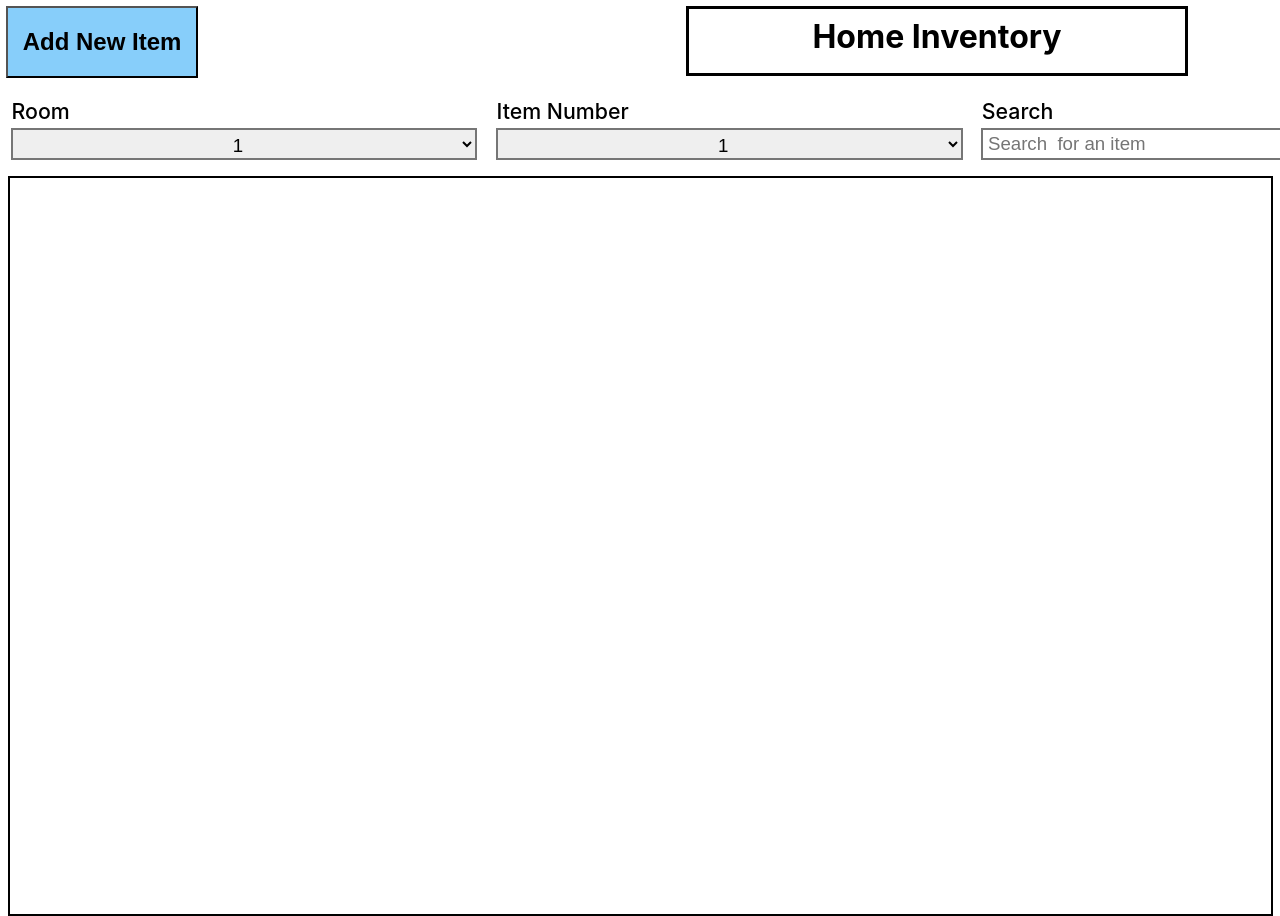
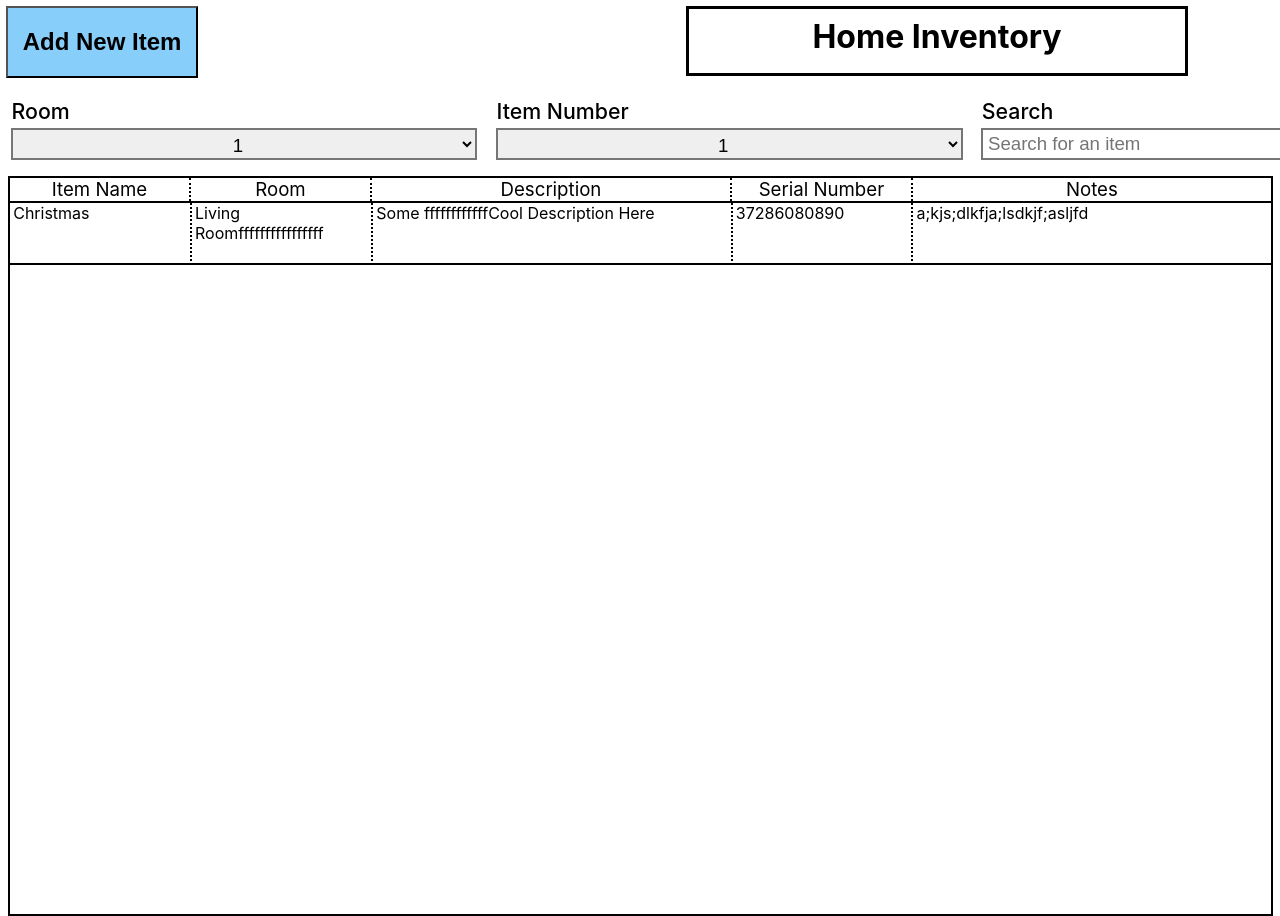
Before and after one commit to BShoop33/homeinventory, a React (Create React App) app: page / in a window 1280 px wide. Shown: the top 916 px of the page. Built offline with nearby package versions, Linux system fonts and the light colour scheme.

Commit message:
created item card

```diff
--- /dev/null
+++ b/src/AddItem.css
@@ -0,0 +1,130 @@
+.AddItemButtonsContainer {
+    margin-top: 1em;
+}
+
+.CancelAddItem {
+    background-color:lightcoral;
+    border-radius: 1.5em;
+    font-size: 18pt;
+    font-weight: 600;
+    height: 3em;
+    margin-left: .25em;
+    margin-right: 23em;
+    margin-top: .25em;
+    outline: none;
+    width: 8em;
+}
+
+.DescriptionContainer  {
+    margin-left: 11em;
+    margin-top: -1.8em;
+}
+
+.DescriptionInput {
+    font-size: 16pt;
+    font-weight: 500;
+    height: 10em;
+    margin-left: 1.75em;
+    margin-top: .1em;
+    width: 21.5em;
+}
+
+.DescriptionTitle {
+    font-size: 16pt;
+    font-weight: 500;
+    margin-top: 1em;
+}
+
+.HomeInventoryTitle-AddItem {
+    border-style: solid;
+    height: 1.5em;
+    margin-left: -1.45em;
+    margin-top: .2em;
+    padding: .25em;
+    text-align: center;
+    width: 15em;
+}
+
+.InputsContainer {
+    display: flex;
+    flex-direction: column;
+    margin-left: 1em;
+}
+
+.ItemNameInput {
+    font-size: 14pt;
+    font-weight: 500;
+    height: auto;
+    margin-left: 5em;
+    margin-top: 1.2em;
+    width: 24.5em;
+}
+
+.ItemNameTitle {
+    font-size: 16pt;
+    font-weight: 500;
+}
+
+.ItemNotesContainer  {
+    margin-left: 11em;
+    margin-top: 1em;
+}
+
+.ItemNotesInput {
+    font-size: 16pt;
+    font-weight: 500;
+    height: 10em;
+    margin-left: 1.7em;
+    margin-top: -2em;
+    width: 21.5em;
+}
+
+.ItemNotesTitle {
+    font-size: 16pt;
+    font-weight: 500;
+    margin-top: 1em;
+}
+
+.ItemSerialInput {
+    font-size: 14pt;
+    font-weight: 500;
+    height: auto;
+    margin-left: .6em;
+    margin-top: 1em;
+    width: 24.5em;
+}
+
+.ItemSerialTitle {
+    font-size: 16pt;
+    font-weight: 500;
+}
+
+.PageHeaderContainer-AddItem {
+    display: flex;
+    justify-content: center;
+}
+
+.RoomInput {
+    font-size: 14pt;
+    font-weight: 500;
+    margin-left: 8.3em;
+    width: 25em;
+}
+
+.RoomInputTitle {
+    font-size: 16pt;
+    font-weight: 500;
+}
+
+.SaveAddItem {
+    background-color:springgreen;
+    border-radius: 1.5em;
+    font-size: 18pt;
+    font-weight: 600;
+    height: 3em;
+    margin-left: 5em;
+    margin-right: 1em;
+    margin-top: .25em;
+    outline: none;
+    width: 8em;
+}
--- a/src/App.css
+++ b/src/App.css
@@ -40,6 +40,67 @@
   height: 46em;
   margin-left: .25em;
   width: 99.25%;
+}
+
+.InventoryDescriptionHeader {
+  font-size: 14pt;
+  border-bottom: none;
+  border-left: none;
+  border-right: .15em;
+  border-right-style: dotted;
+  border-top: none;
+  text-align: center;
+  width: 30em;
+}
+
+.InventoryHeader {
+  border-bottom: .15em;
+  border-left: 0em;
+  border-right: 0em;
+  border-style: solid;
+  border-top: 0em;
+  display: flex;
+  flex-direction: row;
+}
+
+.InventoryNameHeader {
+  align-content: center;
+  border-bottom: none;
+  border-left: none;
+  border-right: .15em;
+  border-right-style: dotted;
+  border-top: none;
+  font-size: 14pt;
+  text-align: center;
+  width: 15em;
+}
+
+.InventoryNotesHeader {
+  font-size: 14pt;
+  text-align: center;
+  width: 30em;
+}
+
+.InventoryRoomHeader {
+  border-bottom: none;
+  border-left: none;
+  border-right: .15em;
+  border-right-style: dotted;
+  border-top: none;
+  font-size: 14pt;
+  text-align: center;
+  width: 15em;
+}
+
+.InventorySerialHeader {
+  border-bottom: none;
+  border-left: none;
+  border-right: .15em;
+  border-right-style: dotted;
+  border-top: none;
+  font-size: 14pt;
+  text-align: center;
+  width: 15em;
 }
 
 .ItemInventoryContainer {
@@ -124,3 +185,79 @@
   font-weight: 500;
   margin-left: .9em;
 }
+
+
+
+
+
+
+
+
+.ItemCardContainer {
+  display: flex;
+  flex-direction: row;
+}
+
+.ItemCardName {
+  border-bottom: .15em;
+  border-bottom-style: solid;
+  border-left: none;
+  border-right: .15em;
+  border-right-style: dotted;
+  border-top: none;
+  height: 3.75em;
+  overflow: auto;
+  padding-left: .2em;
+  width: 16.65em;
+}
+
+.ItemCardRoom {
+  border-bottom: .15em;
+  border-bottom-style: solid;
+  border-left: none;
+  border-right: .15em;
+  border-right-style: dotted;
+  border-top: none;
+  height: 3.75em;
+  overflow: auto;
+  padding-left: .2em;
+  width: 16.6em;
+}
+
+.ItemCardDescription {
+  border-bottom: .15em;
+  border-bottom-style: solid;
+  border-left: none;
+  border-right: .15em;
+  border-right-style: dotted;
+  border-top: none;
+  height: 3.75em;
+  overflow: auto;
+  padding-left: .2em;
+  width: 33.4em;
+}
+
+.ItemCardSerial {
+  border-bottom: .15em;
+  border-bottom-style: solid;
+  border-left: none;
+  border-right: .15em;
+  border-right-style: dotted;
+  border-top: none;
+  height: 3.75em;
+  overflow: auto;
+  padding-left: .2em;
+  width: 16.55em;
+}
+
+.ItemCardNotes {
+  border-bottom: .15em;
+  border-bottom-style: solid;
+  border-left: none;
+
+  border-top: none;
+  height: 3.75em;
+  overflow: auto;
+  padding-left: .2em;
+  width: 33.4em;
+}
--- a/src/App.js
+++ b/src/App.js
@@ -1,6 +1,6 @@
-import logo from './logo.svg';
 import './App.css';
 import { useHistory } from "react-router-dom"
+import { ItemCard } from "./ItemCard"
 
 export function HomePage() {
 
@@ -38,19 +38,37 @@ export function HomePage() {
 
           <div className="SearchContainer">
             <label className="SearchTitle">Search</label>
-            <input type="text" className="Search" placeholder="Search  for an item" />
+            <input type="text" className="Search" placeholder="Search for an item" />
           </div>
         </div>
 
         <div className="InventoryContainer">
+          <div className="InventoryHeader">
+            <div className="InventoryNameHeader">Item Name</div>
+            <div className="InventoryRoomHeader">Room</div>
+            <div className="InventoryDescriptionHeader">Description</div>
+            <div className="InventorySerialHeader">Serial Number</div>
+            <div className="InventoryNotesHeader">Notes</div>
+          </div>
 
 
-
+          <div className="ItemCard">
+            <div className="ItemCardContainer">
+              <div className="ItemCardName">Christmas </div>
+              <div className="ItemCardRoom">Living Roomffffffffffffffff</div>
+              <div className="ItemCardDescription">Some ffffffffffffCool Description Here</div>
+              <div className="ItemCardSerial">37286080890</div>
+              <div className="ItemCardNotes">a;kjs;dlkfja;lsdkjf;asljfd</div>
+            </div>
+          </div>
+          {/* <div className="LendReturnedToolsCards">
+            {
+              tool.map(tool => {
+                return <ToolCard key={tool.id} tool={tool} />
+              })
+            }
+          </div> */}
         </div>
-
-
-
-
       </div>
     </>
   );
--- a/src/ApplicationView.js
+++ b/src/ApplicationView.js
@@ -1,7 +1,7 @@
 import React from "react";
 import { Route } from "react-router-dom";
 import { HomePage } from "./App";
-import { AddItem } from "./Home/AddItem";
+import { AddItem } from "./AddItem";
 
 export default function ApplicationViews() {
     return (
--- a/src/Home/AddItem.css
+++ /dev/null
@@ -1,152 +0,0 @@
-.CancelAddItem {
-    background-color:lightcoral;
-    border-radius: 1.5em;
-    font-size: 18pt;
-    font-weight: 600;
-    height: 3em;
-    margin-left: .25em;
-    margin-right: 23em;
-    margin-top: .25em;
-    outline: none;
-    width: 8em;
-}
-
-.HomeInventoryTitle-AddItem {
-    border-style: solid;
-    height: 1.5em;
-    margin-left: -1.45em;
-    margin-top: .2em;
-    padding: .25em;
-    text-align: center;
-    width: 15em;
-}
-
-.InputsContainer {
-    display: flex;
-    flex-direction: column;
-    margin-left: 1em;
-}
-
-.PageHeaderContainer-AddItem {
-    display: flex;
-    justify-content: center;
-}
-
-.SaveAddItem {
-    background-color:springgreen;
-    border-radius: 1.5em;
-    font-size: 18pt;
-    font-weight: 600;
-    height: 3em;
-    margin-left: 5em;
-    margin-right: 1em;
-    margin-top: .25em;
-    outline: none;
-    width: 8em;
-}
-
-
-
-
-
-
-
-
-
-
-
-
-.ItemNotesTitle {
-    font-size: 16pt;
-    font-weight: 500;
-}
-
-
-.DescriptionInput {
-    width: 21.5em;
-    height: 10em;
-    margin-left: 1.75em;
-    margin-top: .1em;
-    font-size: 16pt;
-    font-weight: 500;
-}
-
-
-.DescriptionContainer  {
-    margin-top: -1.8em;
-    margin-left: 11em;
-}
-
-.DescriptionTitle {
-    font-size: 16pt;
-    font-weight: 500;
-    margin-top: 1em;
-}
-
-.ItemNotesContainer  {
-    margin-top: -1.8em;
-    margin-left: 11em;
-}
-
-.ItemNotesTitle {
-    margin-top: 1em;
-}
-
-
-.AddItemButtonsContainer {
-    margin-top: 1em;
-}
-
-
-.ItemNotesContainer {
-    margin-top: 1em;
-}
-
-.ItemSerialInput {
-    font-size: 14pt;
-    font-weight: 500;
-    margin-left: .6em;
-    margin-top: 1em;
-    width: 24.5em;
-    height: auto;
-}
-
-.ItemSerialTitle {
-    font-size: 16pt;
-    font-weight: 500;
-}
-
-.ItemNotesInput {
-    width: 21.5em;
-    height: 10em;
-    margin-left: 1.7em;
-    margin-top: -2em;
-    font-size: 16pt;
-    font-weight: 500;
-}
-
-.ItemNameInput {
-    font-size: 14pt;
-    font-weight: 500;
-    margin-left: 5em;
-    margin-top: 1.2em;
-    width: 24.5em;
-    height: auto;
-}
-
-.ItemNameTitle {
-    font-size: 16pt;
-    font-weight: 500;
-}
-
-.RoomInput {
-    font-size: 14pt;
-    font-weight: 500;
-    margin-left: 8.3em;
-    width: 25em;
-}
-
-.RoomInputTitle {
-    font-size: 16pt;
-    font-weight: 500;
-}
--- /dev/null
+++ b/src/ItemCard.js
@@ -0,0 +1,17 @@
+// import React from "react"
+// import { ToolCardButtonsContainer } from "./LendDetail"
+// import "./ItemCard.css"
+
+// export const ItemCard = ({ tool }) => (
+//     <div className="LendToolsIAmLendingCard">
+//         <img className="NewToolPicture" src={tool.toolpicture ? tool.toolpicture : "/Images/ToolMeOnceLogo.jpg.png"} />
+//         <div className="LendToolInfoContainer">
+//             <ToolCardButtonsContainer tool={tool} />
+//             <div className="LendToolName"><span className="ToolCardToolName">Tool Name:</span>&nbsp;  {tool.toolname}</div>
+//             <div className="LendToolDescription"><span className="ToolCardToolDescription">Tool Description:</span>&nbsp;  {tool.tooldescription}</div>
+//             <div className="LendToolSpecs"><span className="ToolCardToolSpecs">Tool Specifications:</span>&nbsp;  {tool.toolspecs}</div>
+//             <div className="LendToolAccessories"><span className="ToolCardToolAccessories">Tool Accessories:</span>&nbsp;  {tool.toolaccessories}</div>
+//             <div className="LendToolBorrower"><span className="ToolCardBorrowerEmail">Borrower Email:&nbsp;  {tool.borrowerid}</span></div>
+//         </div>
+//     </div>
+// )
```
Also changed, not shown: API/database.json (+13 -0 lines), src/AddItem.js (renamed from src/Home/AddItem.js), src/AppDataProvider.js (added), src/Home/AppDataProvider.js (deleted), src/ItemCard.css (added), 1 other file (tests, documents, lock files or other folders).
